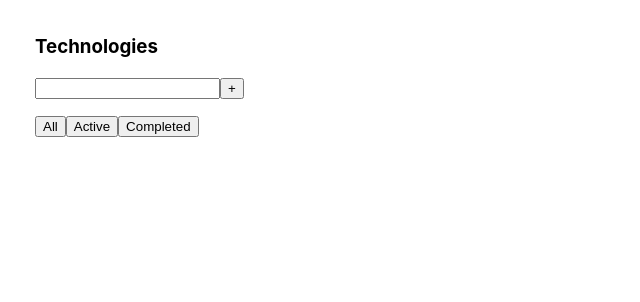
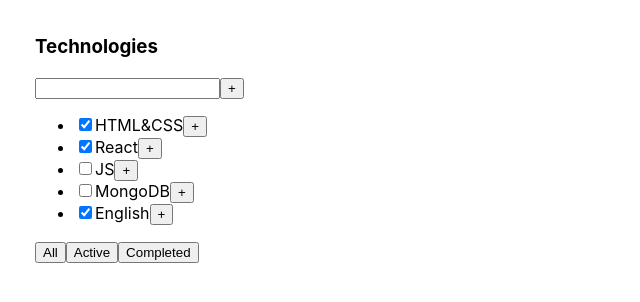
Before and after one commit to DmitryShastel/Native_JS_2.0_old, a React (Create React App) app in the folder Folder_1/native_js_2.0/: page / in a window 1280 px wide. Shown: the top 302 px of the page, without its empty margins (0-640 px from the left). Built offline with nearby package versions, Linux system fonts and the light colour scheme.

Commit message:
The map is created

```diff
--- a/Folder_1/native_js_2.0/src/App.tsx
+++ b/Folder_1/native_js_2.0/src/App.tsx
@@ -4,12 +4,11 @@ import {ToDoList} from "./Native_JS_2.0/Native_JS_Monday/Fullinput";
 
 function App() {
     let [tasks, setTasks] = useState([
-        {id: 1, title: 'message1', isDone: true},
-        {id: 2, title: 'message2', isDone: true},
-        {id: 3, title: 'message3', isDone: false},
-        {id: 4, title: 'message4', isDone: false},
-        {id: 5, title: 'message5', isDone: true},
-
+        {id: 1, title: 'HTML&CSS', isDone: true},
+        {id: 2, title: 'React', isDone: true},
+        {id: 3, title: 'JS', isDone: false},
+        {id: 4, title: 'MongoDB', isDone: false},
+        {id: 5, title: 'English', isDone: true},
     ])
 
 
--- a/Folder_1/native_js_2.0/src/Native_JS_2.0/Native_JS_Monday/Fullinput.tsx
+++ b/Folder_1/native_js_2.0/src/Native_JS_2.0/Native_JS_Monday/Fullinput.tsx
@@ -24,8 +24,13 @@ export const ToDoList = (props: ToDoListType) => {
                 <button>+</button>
                 <ul>
                     {
-
-
+                        props.tasks.map(t =>
+                            <li key={t.id}>
+                                <input type='checkbox' checked={t.isDone}/>
+                                <span>{t.title}</span>
+                                <button>+</button>
+                            </li>
+                        )
                     }
                 </ul>
                 <div>
```
